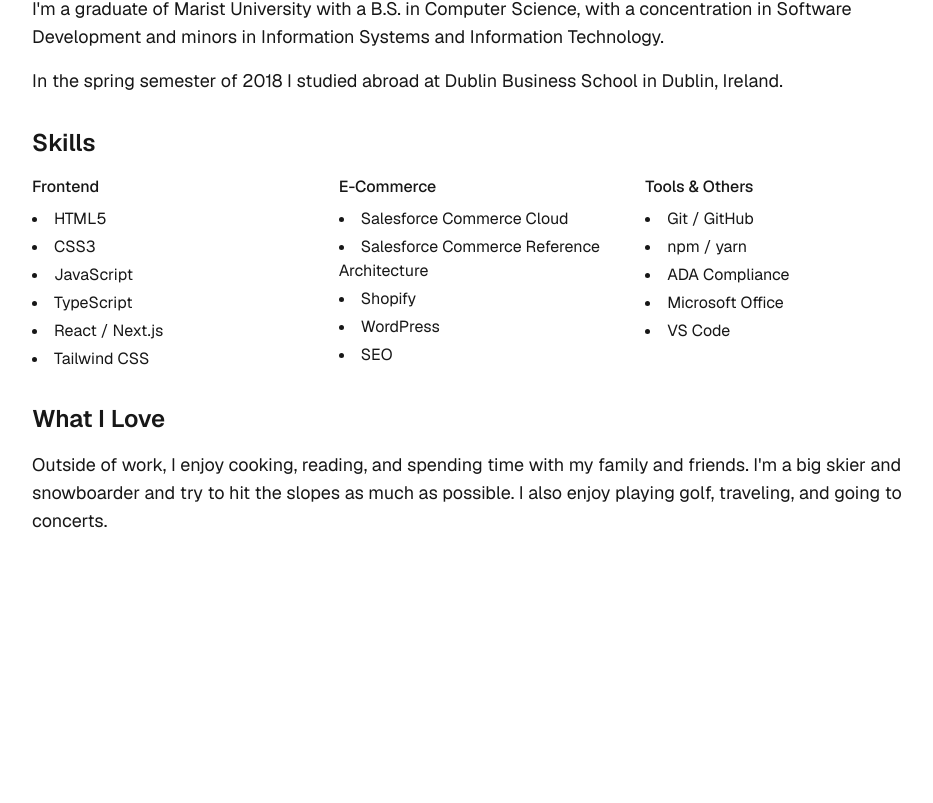
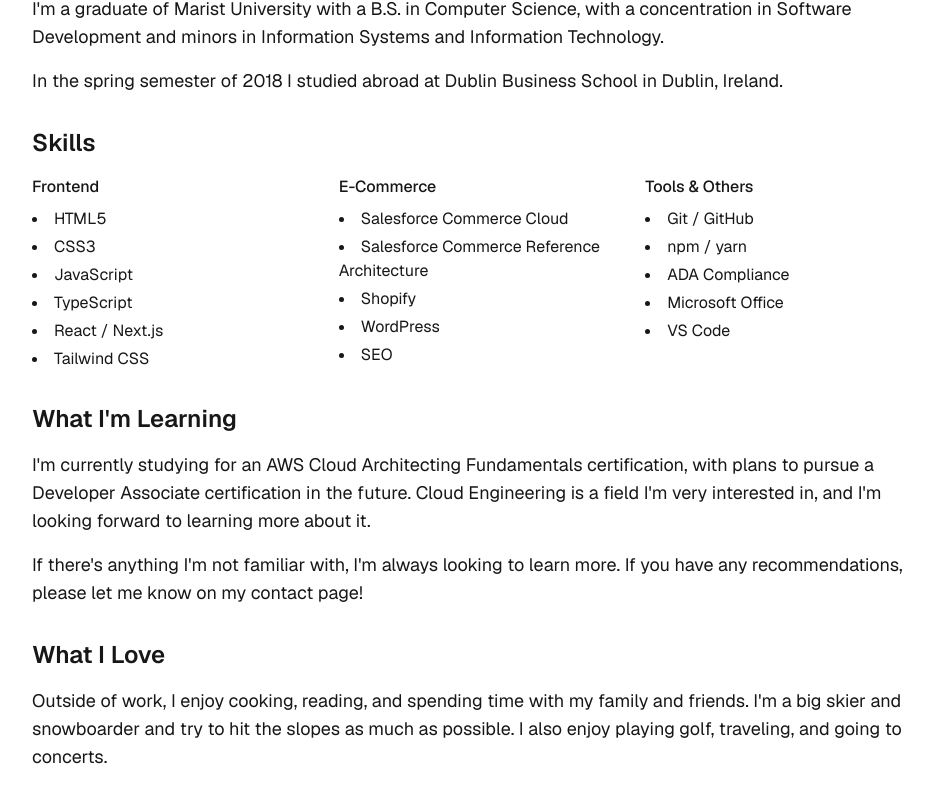
Before and after one commit to jdefalco715/johns-portfolio, a Next.js app: page /about in a window 1280 px wide. Shown: the part 477-1280 px from the top of the page, without its empty margins (48-981 px from the left). Before the commit the page ends 1092 px from the top, so only its background shows below. Built offline with nearby package versions, Linux system fonts and the light colour scheme.

Commit message:
JP-2: Added what I'm learning

```diff
--- a/src/app/about/page.tsx
+++ b/src/app/about/page.tsx
@@ -83,6 +83,17 @@
               </div>
             </div>
 
+            <h2 className="text-2xl font-semibold mt-8 mb-4">What I'm Learning</h2>
+
+            <p className="text-lg">
+              I'm currently studying for an AWS Cloud Architecting Fundamentals certification, with plans to pursue a Developer Associate certification in the future.
+              Cloud Engineering is a field I'm very interested in, and I'm looking forward to learning more about it.
+            </p>
+
+            <p className="text-lg">
+              If there's anything I'm not familiar with, I'm always looking to learn more. If you have any recommendations, please let me know on my contact page!
+            </p>
+
             <h2 className="text-2xl font-semibold mt-8 mb-4">What I Love</h2>
 
             <p className="text-lg">
```
